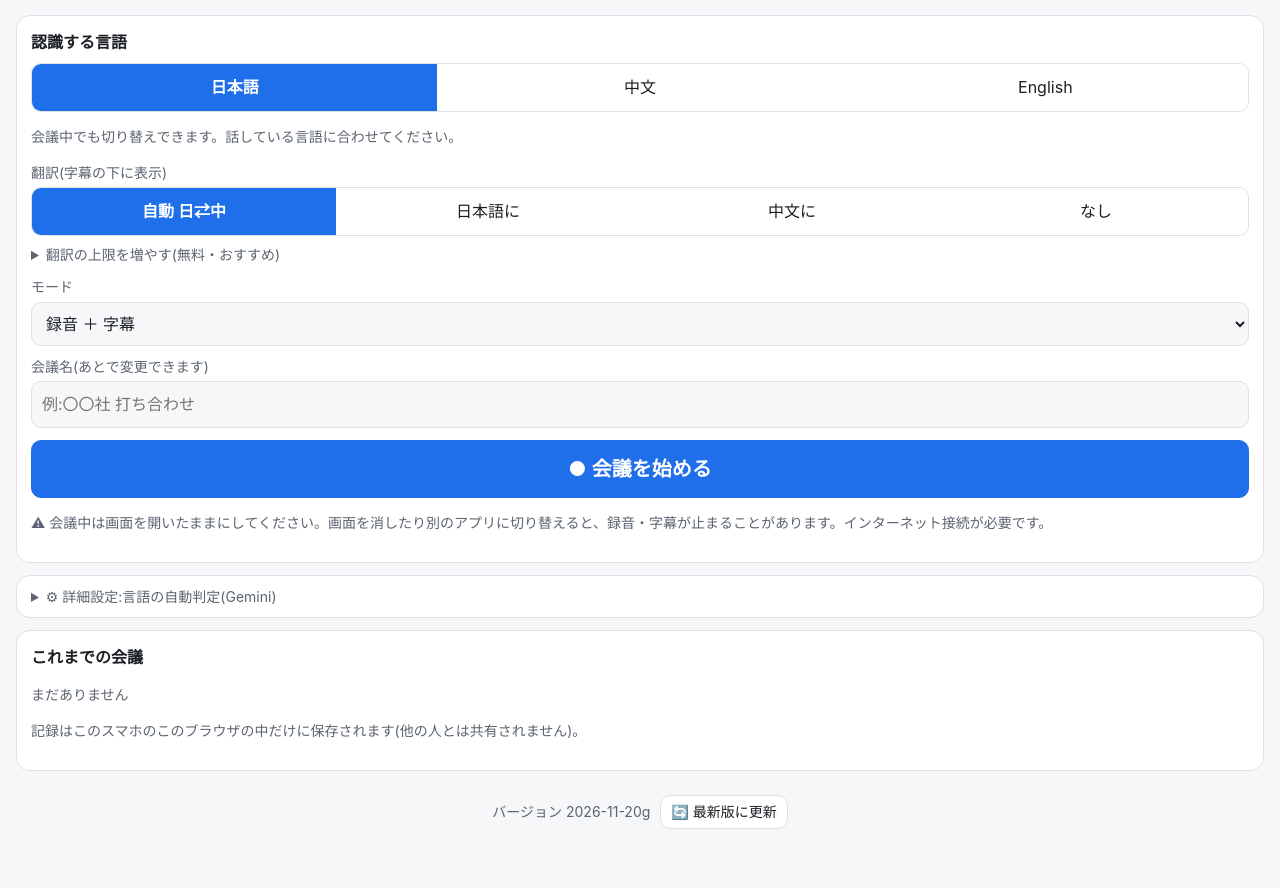
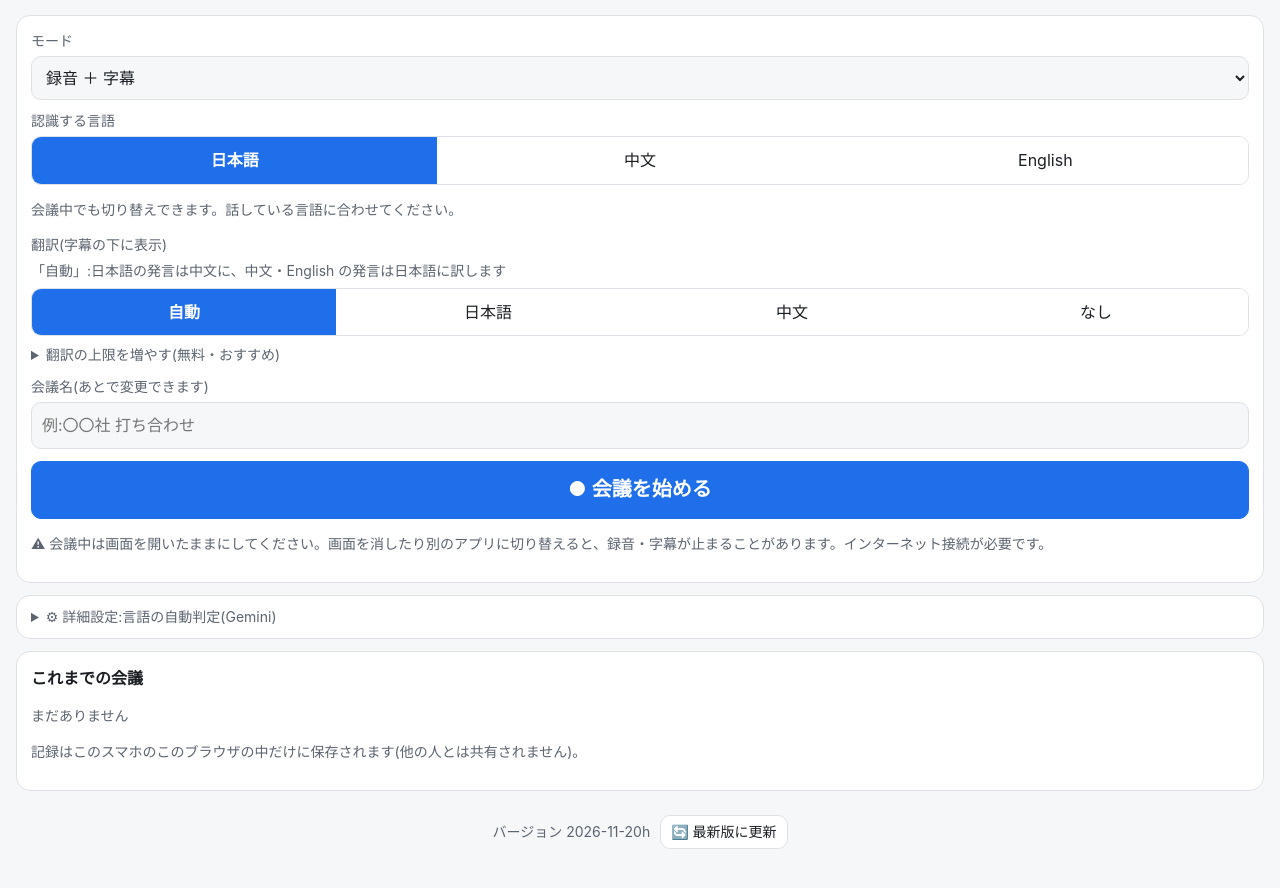
Before and after one commit to lee09930239-dotcom/kaigi-mobile, a plain HTML site: page index.html in a window 1280 px wide. Shown: the part 46-934 px from the top of the page. Drawn offline with Linux system fonts and the light colour scheme.

Commit message:
Mode first; hide manual language when Gemini auto-detect is on
Co-Authored-By: Claude Opus 5.5 <noreply@anthropic.com>
Claude-Session: https://claude.ai/code/session_014qfWQtiknciPkpqguYPKQZ

```diff
--- a/index.html
+++ b/index.html
@@ -64,23 +64,26 @@ h2{font-size:16px;margin:0 0 8px}
 <!-- ホーム -->
 <section id="home">
   <div class="card">
-    <h2>認識する言語</h2>
-    <div class="seg" id="langSeg">
-      <button data-l="ja-JP" class="on">日本語</button><button data-l="zh-TW">中文</button><button data-l="en-US">English</button>
-    </div>
-    <p class="note">会議中でも切り替えできます。話している言語に合わせてください。</p>
-    <label>翻訳(字幕の下に表示)</label>
-    <div class="seg" id="tgtSeg"><button data-t="auto">自動 日⇄中</button><button data-t="ja">日本語に</button><button data-t="zh-TW">中文に</button><button data-t="off">なし</button></div>
-    <details style="margin-top:8px"><summary class="note">翻訳の上限を増やす(無料・おすすめ)</summary>
-      <p class="note">メールアドレスを入れると、無料翻訳の上限が 1 日約 10 倍(約 5 万文字)になります。アドレスは翻訳サービス(MyMemory)に送られるだけで、登録や確認メールはありません。</p>
-      <input id="trMail" type="email" placeholder="例:name@example.com" autocomplete="email"></details>
-    <label for="mode">モード</label>
+    <label for="mode" style="margin-top:0">モード</label>
     <select id="mode">
-      <option value="gem" id="gemOpt" hidden>自動判定(Gemini)・録音＋翻訳字幕(おすすめ)</option>
+      <option value="gem" id="gemOpt" hidden>自動判定(Gemini)おすすめ</option>
       <option value="both">録音 ＋ 字幕</option>
       <option value="cap">字幕だけ</option>
       <option value="rec">録音だけ</option>
     </select>
+    <p class="note hidden" id="autoNote">✓ 話している言語(日本語・中文・English)を自動で判定します。</p>
+    <div id="langBlock"><label>認識する言語</label>
+    <div class="seg" id="langSeg">
+      <button data-l="ja-JP" class="on">日本語</button><button data-l="zh-TW">中文</button><button data-l="en-US">English</button>
+    </div>
+    <p class="note">会議中でも切り替えできます。話している言語に合わせてください。</p></div>
+    <label>翻訳(字幕の下に表示)</label>
+    <p class="note" style="margin:0 0 6px">「自動」:日本語の発言は中文に、中文・English の発言は日本語に訳します</p>
+    <div class="seg" id="tgtSeg"><button data-t="auto">自動</button><button data-t="ja">日本語</button><button data-t="zh-TW">中文</button><button data-t="off">なし</button></div>
+    <details style="margin-top:8px" id="mailBox"><summary class="note">翻訳の上限を増やす(無料・おすすめ)</summary>
+      <p class="note">メールアドレスを入れると、無料翻訳の上限が 1 日約 10 倍(約 5 万文字)になります。アドレスは翻訳サービス(MyMemory)に送られるだけで、登録や確認メールはありません。</p>
+      <input id="trMail" type="email" placeholder="例:name@example.com" autocomplete="email"></details>
+
     <label for="newName">会議名(あとで変更できます)</label>
     <input id="newName" placeholder="例:〇〇社 打ち合わせ">
     <div style="margin-top:12px"><button id="startBtn" class="primary big">● 会議を始める</button></div>
@@ -156,7 +159,7 @@ h2{font-size:16px;margin:0 0 8px}
   <button id="delBtn" class="danger" style="width:100%">🗑 この会議を削除</button>
 </section>
 
-<p class="note" style="text-align:center;margin-top:24px">バージョン <span id="ver">2026-11-20g</span> <button id="updBtn" style="min-height:34px;padding:4px 10px;margin-left:6px">🔄 最新版に更新</button></p>
+<p class="note" style="text-align:center;margin-top:24px">バージョン <span id="ver">2026-11-20h</span> <button id="updBtn" style="min-height:34px;padding:4px 10px;margin-left:6px">🔄 最新版に更新</button></p>
 <div id="updBar" class="hidden" style="position:fixed;left:0;right:0;top:0;background:var(--pri);color:#fff;padding:12px 16px;z-index:8;display:flex;gap:10px;align-items:center"><span style="flex:1">新しいバージョンがあります</span><button id="updNow" style="min-height:38px;color:var(--pri)">更新する</button></div>
 <div id="toast"></div>
 
@@ -215,14 +218,15 @@ function translate(r,el){if(!needTr(r))return;const pair=(SRC[r.lang]||'ja')+'|'
     const t=(j.responseData&&j.responseData.translatedText)||'';
     if(j.quotaFinished||/MYMEMORY WARNING/i.test(t)){trStop=true;warn(trMail?'今日の無料翻訳の上限に達しました。字幕(原文)と録音は続いています':'今日の無料翻訳の上限に達しました。字幕(原文)と録音は続いています。次回からはホームの「翻訳の上限を増やす」にメールアドレスを入れてください');return}
     if(+j.responseStatus!==200||!t)return;r.tr=t;el.textContent='→ '+t;saveSoon()}catch(e){}})}
-$('#mode').onchange=()=>{try{localStorage.setItem('mode',$('#mode').value)}catch(e){}};
+function modeUI(){const g=$('#mode').value==='gem';$('#langBlock').classList.toggle('hidden',g);$('#autoNote').classList.toggle('hidden',!g);$('#mailBox').classList.toggle('hidden',g)}
+$('#mode').onchange=()=>{try{localStorage.setItem('mode',$('#mode').value)}catch(e){}modeUI()};
 if(!SR){$('#srErr').textContent='このブラウザは音声認識(字幕)に対応していません。Android は Chrome、iPhone は Safari で開いてください。録音だけは使えます。';$('#srErr').classList.remove('hidden')}
 
 // ---------- Gemini 自動判定 ----------
 let gemKey='';try{gemKey=localStorage.getItem('gemKey')||''}catch(e){}
 const GEM_MODELS=['gemini-flash-latest','gemini-2.5-flash','gemini-flash-lite-latest','gemini-2.5-flash-lite'];
 function gemUI(){$('#gemOpt').hidden=!gemKey;if(gemKey&&!gemUI.done){$('#mode').value='gem';gemUI.done=1}$('#gemBadge').textContent=gemKey?'(設定済み)':'';$('#gemKey').value=gemKey;
-  if(!gemKey&&$('#mode').value==='gem')$('#mode').value='both'}
+  if(!gemKey&&$('#mode').value==='gem')$('#mode').value='both';if(window.modeUI)modeUI()}
 async function gemCall(parts,json,ms=60000){let last='',lastSt=0;for(const md of GEM_MODELS){const ac=new AbortController();const t=setTimeout(()=>ac.abort(),ms);
   try{const r=await fetch(`https://generativelanguage.googleapis.com/v1beta/models/${md}:generateContent`,{method:'POST',signal:ac.signal,headers:{'Content-Type':'application/json','x-goog-api-key':gemKey},
     body:JSON.stringify({contents:[{parts}],generationConfig:json?{responseMimeType:'application/json',temperature:0}:{temperature:0}})});
@@ -242,7 +246,7 @@ $('#gemSave').onclick=async()=>{const k=$('#gemKey').value.trim();if(!k)return t
   if(!saved)$('#gemMsg').innerHTML+='<br><span class="err">このブラウザではキーを保存できません(プライベートモードでは保存されません)</span>';
   $('#gemSave').disabled=false;gemUI()};
 $('#gemDel').onclick=()=>{if(!confirm('保存した API キーを削除しますか?'))return;gemKey='';try{localStorage.removeItem('gemKey')}catch(e){}$('#gemMsg').textContent='削除しました';gemUI()};
-gemUI();
+gemUI();modeUI();
 const GL={ja:'ja-JP',zh:'zh-TW',en:'en-US'};
 let segRec=null,segT=null,gemQ=Promise.resolve(),gemFail=0,gemIn=0;
 function gemPrompt(){const rule=tgt==='off'?'tr は常に空文字':tgt==='auto'?'tr:lang が ja なら繁體中文訳、zh または en なら日本語訳':tgt==='ja'?'tr:日本語訳(lang が ja なら空文字)':'tr:繁體中文訳(lang が zh なら空文字)';
```
Also changed, not shown: h_both.png (added), h_gem.png (added).
